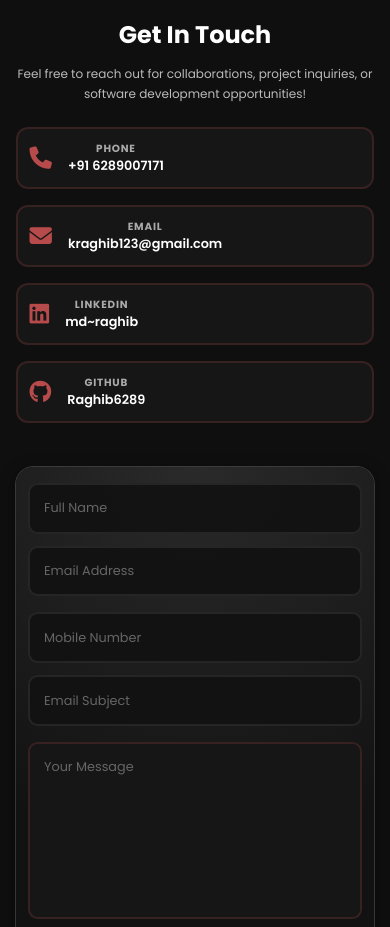
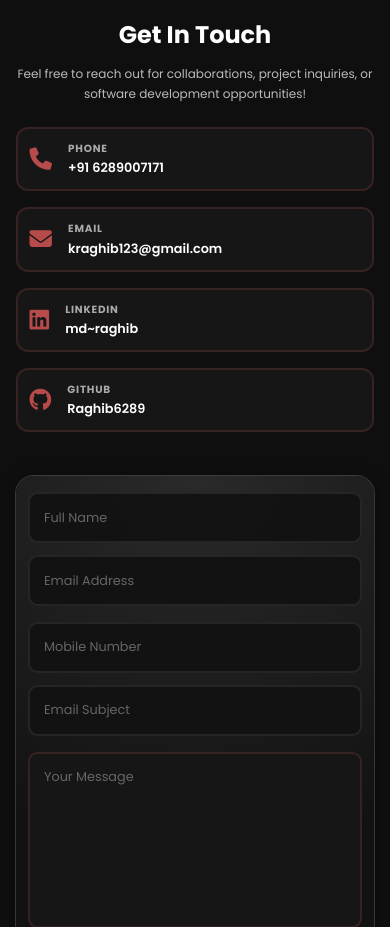
Before and after one commit to Raghib6289/protfolio, a website: page index.html in a window 390 px wide. Shown: the part 6680-7607 px from the top of the page. Drawn offline with Linux system fonts and the light colour scheme.

Commit message:
fix: align contact info card text directly next to icons on mobile

```diff
--- a/style.css
+++ b/style.css
@@ -1165,7 +1165,8 @@ span {
 .info-card {
     display: flex;
     align-items: center;
-    gap: 2rem;
+    justify-content: flex-start;
+    gap: 2.2rem;
     background: #161616;
     padding: 2rem 2.5rem;
     border-radius: 1.5rem;
@@ -1174,6 +1175,14 @@ span {
     transition: 0.3s ease;
     text-decoration: none;
     cursor: pointer;
+    text-align: left;
+}
+
+.info-card div {
+    display: flex;
+    flex-direction: column;
+    align-items: flex-start;
+    text-align: left;
 }
 
 .info-card:hover {
@@ -1185,6 +1194,7 @@ span {
 .info-card i {
     font-size: 2.8rem;
     color: #b74b4b;
+    flex-shrink: 0;
 }
 
 .info-card h4 {
@@ -1192,6 +1202,8 @@ span {
     color: #aaa;
     text-transform: uppercase;
     letter-spacing: 0.1rem;
+    margin: 0 0 0.3rem 0;
+    text-align: left;
 }
 
 .info-card span,
@@ -1200,6 +1212,7 @@ span {
     color: white;
     font-weight: 600;
     transition: 0.3s ease;
+    text-align: left;
 }
 
 .info-card:hover span,
@@ -1804,6 +1817,19 @@ span {
 
     .info-card {
         width: 100%;
+        display: flex;
+        align-items: center;
+        justify-content: flex-start;
+        text-align: left;
+        padding: 1.8rem 2.2rem;
+        gap: 2rem;
+    }
+
+    .info-card div {
+        display: flex;
+        flex-direction: column;
+        align-items: flex-start;
+        text-align: left;
     }
 
     .contact-torch-card.torch-card.card {
```
